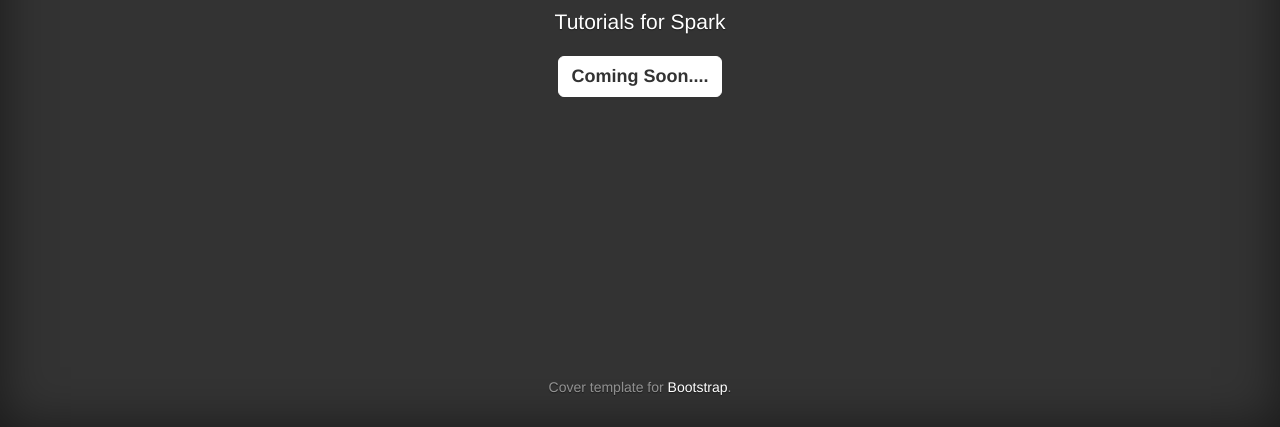
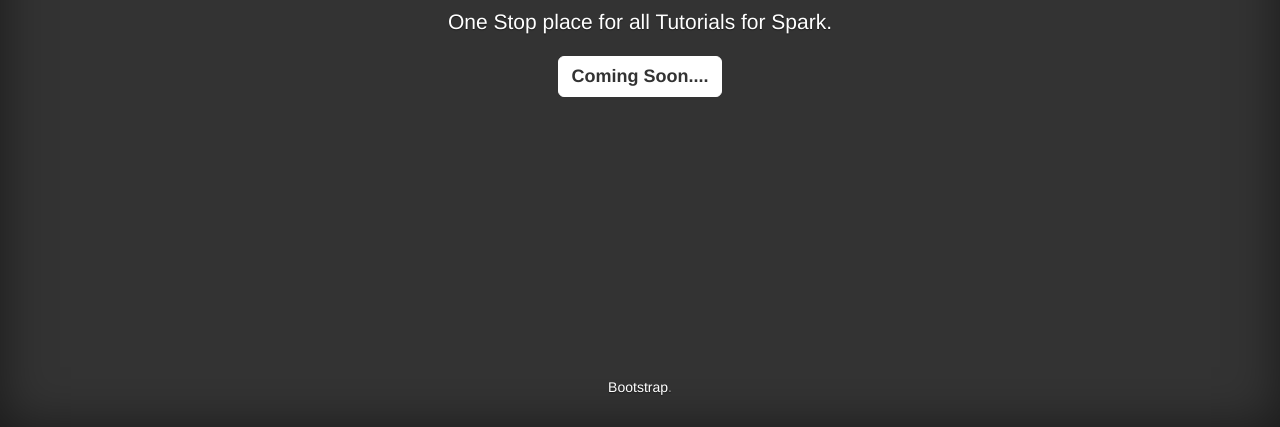
Before and after one commit to learnsparkonline/learnsparkonline.github.com, a plain HTML site: page index.html in a window 1280 px wide. Shown: the part 373-800 px from the top of the page. Drawn offline with nearby package versions, Linux system fonts and the light colour scheme.

Commit message:
changing name.

```diff
--- a/index.html
+++ b/index.html
@@ -48,15 +48,16 @@
 
             <div class="inner cover">
                 <h1 class="cover-heading">Learn Spark Online</h1>
-                <p class="lead">Tutorials for Spark</p>
+                <p class="lead">One Stop place for all Tutorials for Spark.</p>
                 <p class="lead">
                     <a href="#" class="btn btn-lg btn-secondary">Coming Soon....</a>
                 </p>
+
             </div>
 
             <div class="mastfoot">
                 <div class="inner">
-                    <p>Cover template for <a href="https://getbootstrap.com">Bootstrap</a>.</p>
+                    <p><a href="https://getbootstrap.com">Bootstrap</a>.</p>
                 </div>
             </div>
 
```
